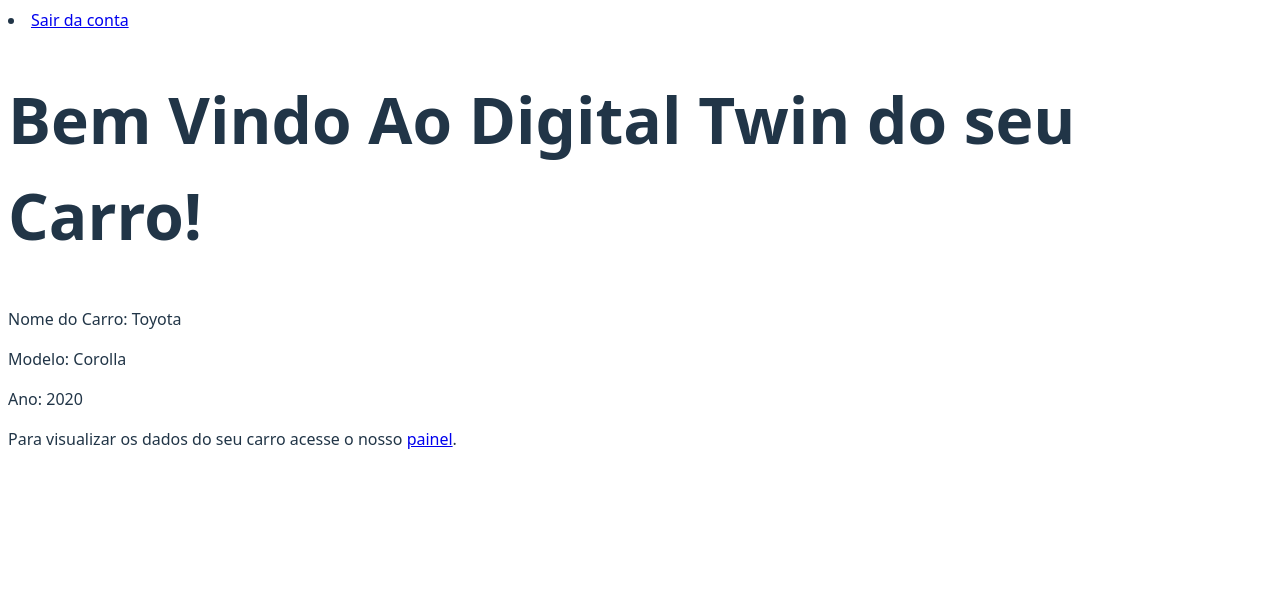
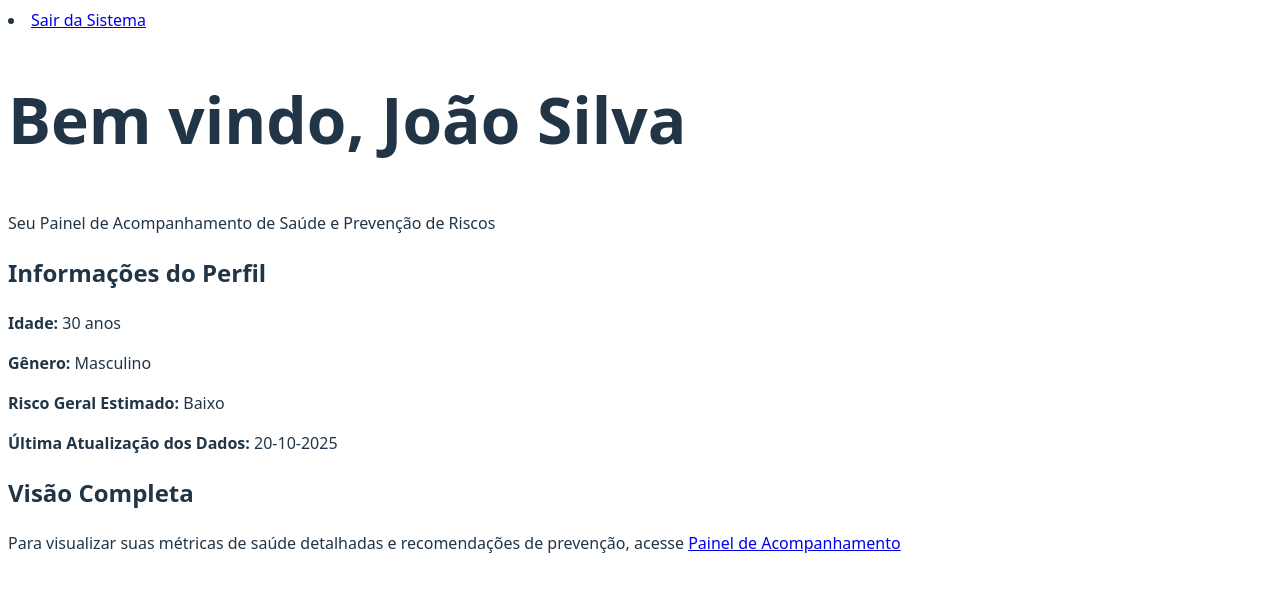
Before and after one commit to TriPixelDevv/digital-twin, a React (Vite) app in the folder front-end/digital-twin/: page /landing-page in a window 1280 px wide. Shown: the top 592 px of the page. Built offline with nearby package versions, Linux system fonts and the light colour scheme.

Commit message:
Atualização da LP

```diff
--- a/front-end/digital-twin/src/pages/LandingPage/LandingPage.tsx
+++ b/front-end/digital-twin/src/pages/LandingPage/LandingPage.tsx
@@ -1,10 +1,37 @@
 export default function LandingPage() {
-    return <>
-        <nav><li><a href="/login">Sair da conta</a></li></nav>
-        <h1>Bem Vindo Ao Digital Twin do seu Carro!</h1>
-        <p>Nome do Carro: Toyota</p>
-        <p>Modelo: Corolla</p>
-        <p>Ano: 2020</p>
-        <p>Para visualizar os dados do seu carro acesse o nosso <a href="/dashboard">painel</a>.</p>
+  const paciente = {
+    nome: "João Silva",
+    idade: 30,
+    genero: "Masculino",
+    ultimaConsulta: "20-10-2025",
+    riscoGeral: "Baixo",
+  };
+
+   const riskClassName = paciente.riscoGeral === 'Baixo' ? 'status-baixo' : 'status-alerta';
+
+  return (
+    <>
+      <div className="lp-container">
+        <nav><li><a href="/login">Sair da Sistema</a></li></nav>
+        <header className="lp-header">
+          <h1>Bem vindo, {paciente.nome}</h1>
+          <p>Seu Painel de Acompanhamento de Saúde e Prevenção de Riscos</p>
+        </header>
+        <section className="data-list">
+            <h2>Informações do Perfil</h2>
+            <p><strong>Idade:</strong> {paciente.idade} anos</p>
+            <p><strong>Gênero:</strong> {paciente.genero}</p>
+            <p>
+                <strong>Risco Geral Estimado: </strong>
+                <span className={`status-indicator ${riskClassName}`}>{paciente.riscoGeral}</span>
+            </p>
+            <p><strong>Última Atualização dos Dados:</strong> {paciente.ultimaConsulta}</p>
+        </section>
+        <section className="Dashboard">
+            <h2>Visão Completa</h2>
+            <p>Para visualizar suas métricas de saúde detalhadas e recomendações de prevenção, acesse <a href="/dashboard"> Painel de Acompanhamento</a></p>
+        </section>
+      </div>
     </>
+  );
 }
```
